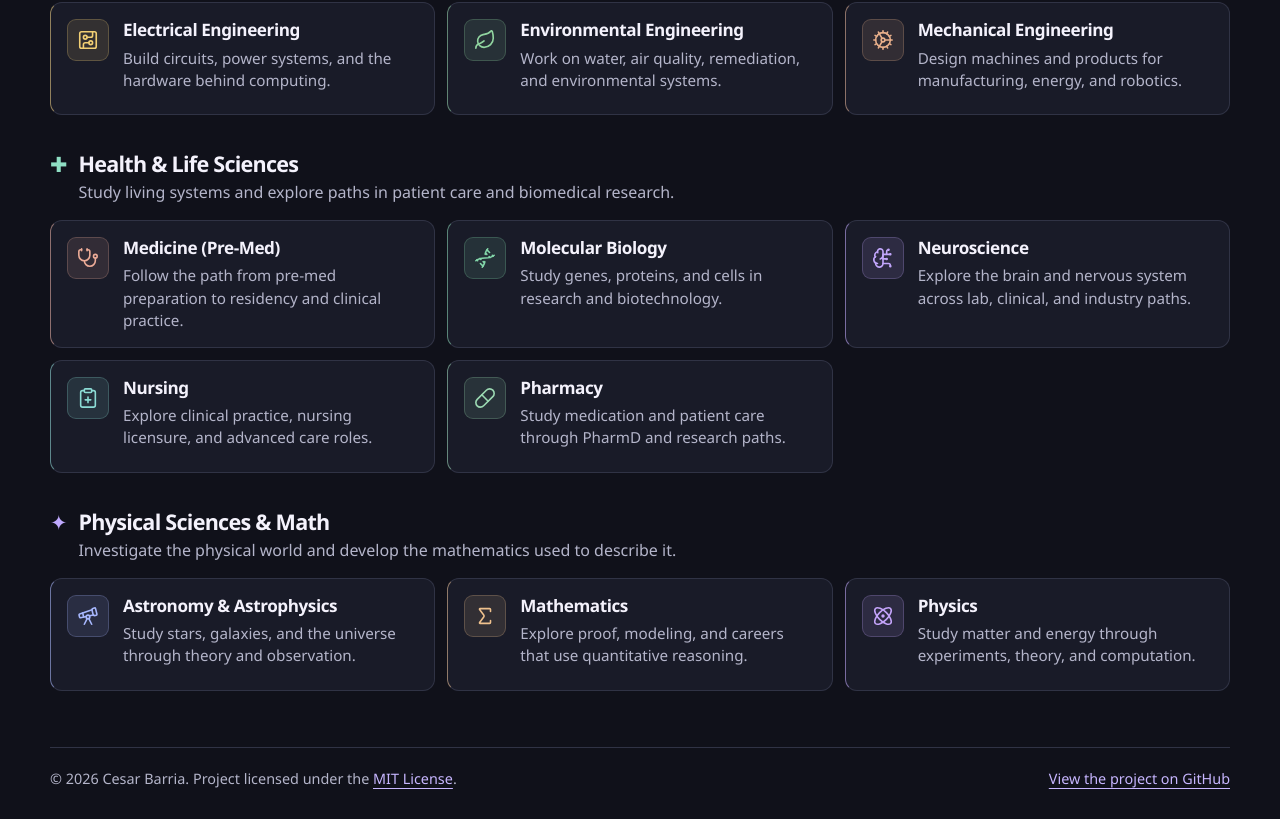
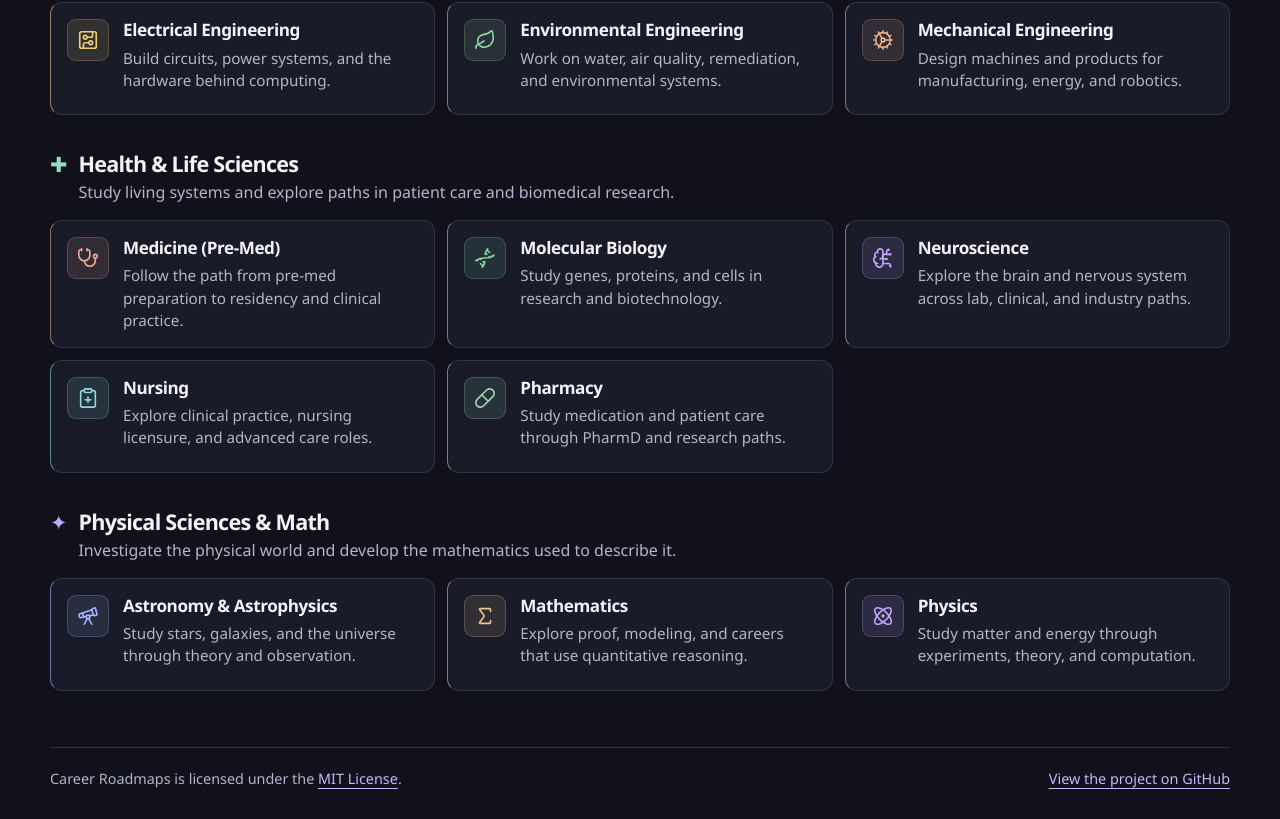
Before and after one commit to cabarria/career-roadmaps, a React (Vite) app: page / in a window 1280 px wide. Shown: the part 1874-2693 px from the top of the page. Built offline with nearby package versions, Linux system fonts and the light colour scheme.

Commit message:
Remove personal attribution from visible footer

```diff
--- a/src/main.jsx
+++ b/src/main.jsx
@@ -79,7 +79,7 @@ function App() {
       <Header />
       <Content id="main-content" tabIndex={-1}>{page}</Content>
       <footer className="site-footer container">
-        <span>© 2026 Cesar Barria. Project licensed under the <a href={licenseUrl} download="LICENSE.txt">MIT License</a>.</span>
+        <span>Career Roadmaps is licensed under the <a href={licenseUrl} download="LICENSE.txt">MIT License</a>.</span>
         <a href="https://github.com/cabarria/career-roadmaps">View the project on GitHub</a>
       </footer>
     </>
```
